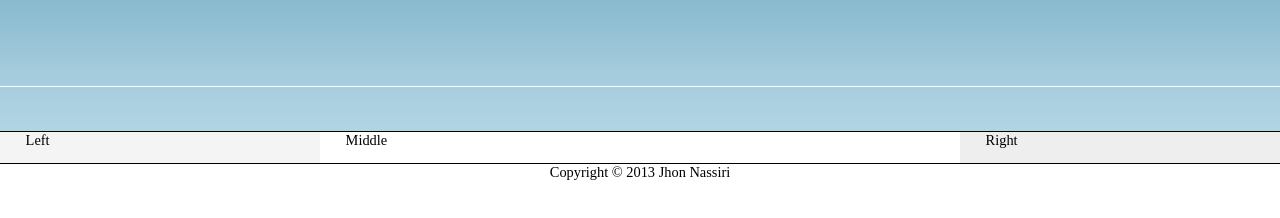
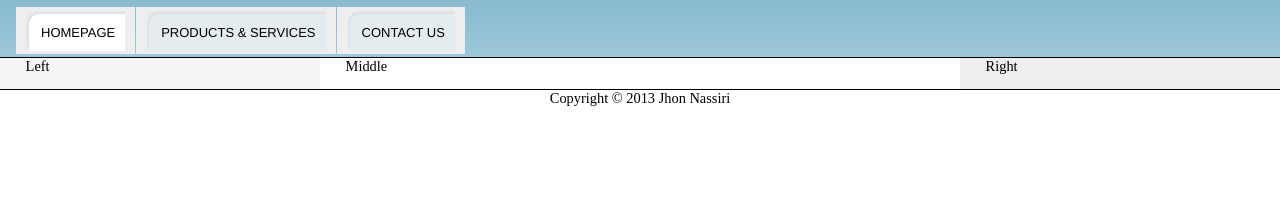
Before and after one commit to jfaghihnassiri/alumni, a plain HTML site: page index.html in a window 1280 px wide. Shown: the part 48-266 px from the top of the page. Drawn offline with nearby package versions, Linux system fonts and the light colour scheme.

Commit message:
Started working on vertical navigation bar

```diff
--- a/styles/style.css
+++ b/styles/style.css
@@ -152,7 +152,7 @@ img {
 /* Navigation styles */
 .navigation {
   background: url(images/navigation.png) top left repeat-x;
-  height: 134px;
+  height: 60px;
   overflow: auto;
   display: block;
   float: left;
@@ -168,18 +168,18 @@ img {
 .navigation ul {
   display: block;
   float: left;
-  padding: 10px 0 0 0;
-  margin: 37px 0 0 20px;
+  padding: 0px 0 0 0;
+  margin: 0px 0 0 0px;
 }
 .navigation ul li {
   list-style: none;
   float: left;
-  margin: 0 0 0 5px;
+  margin: 0 0 0 0px;
 }
 .navigation ul li a {
   background: url(images/nav_right.png) top right no-repeat;
   display: block;
-  padding: 0 13px 0 0;
+  padding: 0 0px 0 0;
   color: #578ba0;
   text-decoration: none
 }
@@ -192,7 +192,7 @@ img {
 .navigation ul li a span {
   background: url(images/nav_left.png) top left no-repeat;
   display: block;
-  padding: 15px 10px 10px 23px;
+  padding: 15px 10px 10px 15px;
 }
 .navigation ul li.selected a span,
 .navigation ul li.hover a span {
```
Also changed, not shown: index.html (+2 -5 lines), 1 other file.
